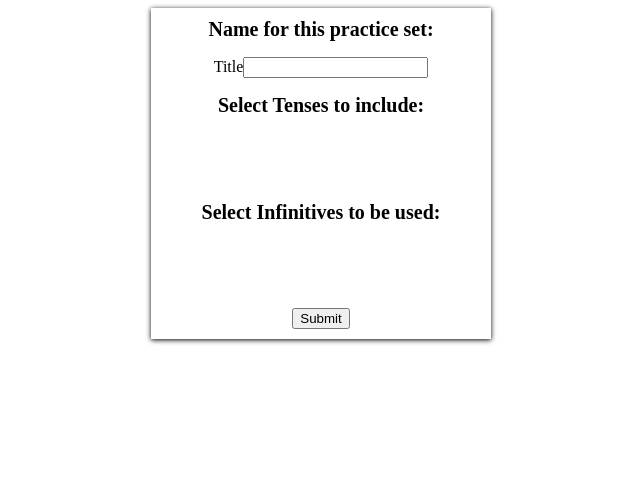
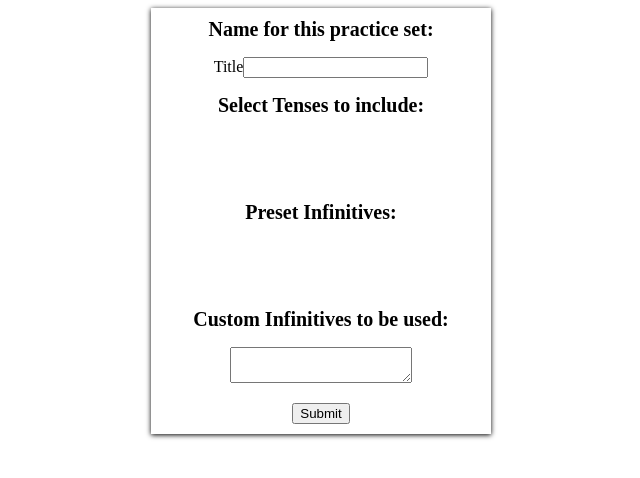
Before and after one commit to thomasalfano/flask-spanish-app, a Flask app: template templates/setup.html in a window 1280 px wide. Shown: the top 478 px of the page, without its empty margins (319-959 px from the left). Run offline with Flask 2, Linux system fonts and the light colour scheme; the template is opened without the code that fills it: values that come from a table or form of the project are taken from there, others are empty.

Commit message:
Include Option to use preset lists of verbs in practice set setup

```diff
--- a/app.py
+++ b/app.py
@@ -63,14 +63,19 @@ def verb_view():
 def setup():
     form = CreateSetForm()
     tense_choices = Tense.query.all()
-    infinitives_list = Verb.query.all()
-    form.tenses.choices = tense_choices
-    form.infinitives.choices = [i.infinitive for i in infinitives_list]
+    form.tenses.choices = [str(i) for i in tense_choices]
+
+    # query the ar verbs for form checkbox
+    ar_verbs = Form.query.filter_by(form='ar verbs').all()
+
+    # fill form choices
+    form.verb_type.choices = [type.form for type in ar_verbs]
 
     if form.validate_on_submit():
         set_title = form.title.data
         tenses = form.tenses.data
-        infinitives = form.infinitives.data
+        preset_list = form.verb_type.data
+        infinitives = parse_text(form.infinitives.data)
 
         # clear form entry
         form.title.data = ''
@@ -87,29 +92,49 @@ def setup():
             # query the addition that was just made
             query_set = db.session.query(Practice_Set).filter_by(label=set_title).first()
 
-            # for infinitives selected in form, add to set_verbs
-            # EX:
-            #    set_id    verb_id
-            #       1          2
-            #       1          3
-            for infin in infinitives:
-                # query the infinitive
-                query_infin = Verb.query.filter_by(infinitive=infin).first()
+            # add preset verb list if any boxes are checked
+            if preset_list:
+                # for all boxes checked, add verbs with that corresponding type
+                for form in preset_list:
+                    query_form = Form.query.filter_by(form=form).first()
+                    query_verbs = Verb.query.filter_by(form=query_form).all()
+                    for verb in query_verbs:
+                        set_infin = SetVerbs(verb=verb, practice_set=query_set)
+                        db.session.add(set_infin)
+                    # repeat above step for tenses
+                    for i in tenses:
+                        # query the tense
+                        query_tense = Tense.query.filter_by(tense=i).first()
 
-                set_infin = SetVerbs(verb=query_infin, practice_set=query_set)
-                db.session.add(set_infin)
+                        set_tense = SetTenses(tense=query_tense, practice_set=query_set)
+                        db.session.add(set_tense)
+                db.session.commit()
+                return redirect(url_for('practice_select'))
+            elif any in infinitives:
+                # for infinitives selected in form, add to set_verbs
+                # EX:
+                #    set_id    verb_id
+                #       1          2
+                #       1          3
+                for infin in infinitives:
+                    # query the infinitive
+                    query_infin = Verb.query.filter_by(infinitive=infin).first()
 
-            # repeat above step for tenses
-            for i in tenses:
-                # query the tense
-                query_tense = Tense.query.filter_by(tense=i).first()
+                    set_infin = SetVerbs(verb=query_infin, practice_set=query_set)
+                    db.session.add(set_infin)
 
-                set_tense = SetTenses(tense=query_tense, practice_set=query_set)
-                db.session.add(set_tense)
-            db.session.commit()
-            return redirect(url_for('practice_select'))
-        else:
-            return 'something went wrong'
+                # repeat above step for tenses
+                for i in tenses:
+                    # query the tense
+                    query_tense = Tense.query.filter_by(tense=i).first()
+
+                    set_tense = SetTenses(tense=query_tense, practice_set=query_set)
+                    db.session.add(set_tense)
+                db.session.commit()
+                return redirect(url_for('practice_select'))
+            else:
+                flash('no infinitives were included in this set')
+                return render_template('setup.html', form=form)
 
     else:
         return render_template('setup.html', form=form)
--- a/forms.py
+++ b/forms.py
@@ -16,4 +16,5 @@ class InfinitiveForm(FlaskForm):
 class CreateSetForm(FlaskForm):
     title = StringField('Title', validators=[DataRequired()])
     tenses = MultiCheckBox('Tenses', choices=[])
-    infinitives = MultiCheckBox('Infinitives', choices=[])
+    verb_type = MultiCheckBox('Type', choices=[])
+    infinitives = TextAreaField('Infinitives')
--- a/templates/setup.html
+++ b/templates/setup.html
@@ -28,8 +28,16 @@
                     {% endfor %}
                 </ul>
             {% endif %}
-
-            <h2>Select Infinitives to be used:</h2>
+            <h2>Preset Infinitives:</h2>
+            <p>{{ form.verb_type(size=7) }}</p>
+            {% if form.verb_type.errors %}
+                <ul>
+                    {% for error in form.verb_type.errors %}
+                        <li>{{ error }}</li>
+                    {% endfor %}
+                </ul>
+            {% endif %}
+            <h2>Custom Infinitives to be used:</h2>
             <p>{{ form.infinitives(size=5) }}</p>
 
             {% if form.infinitives.errors %}
```
